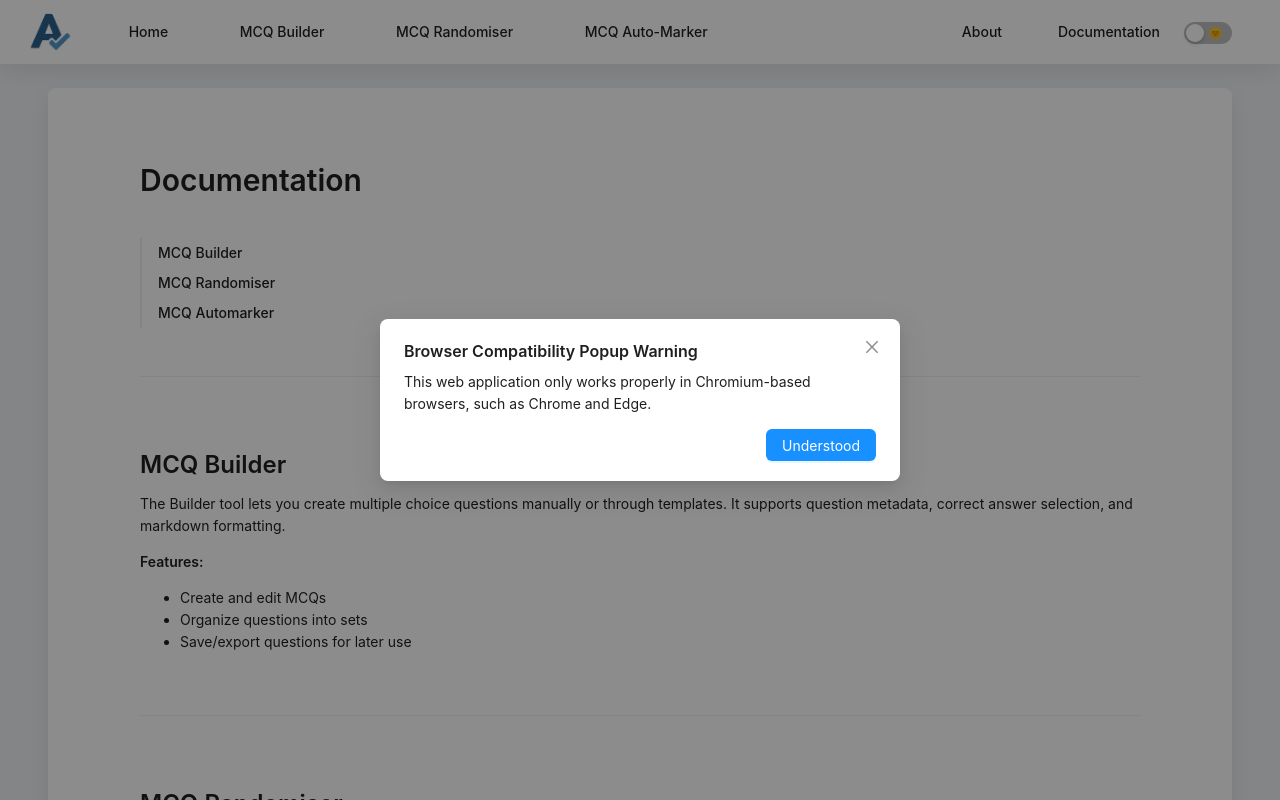
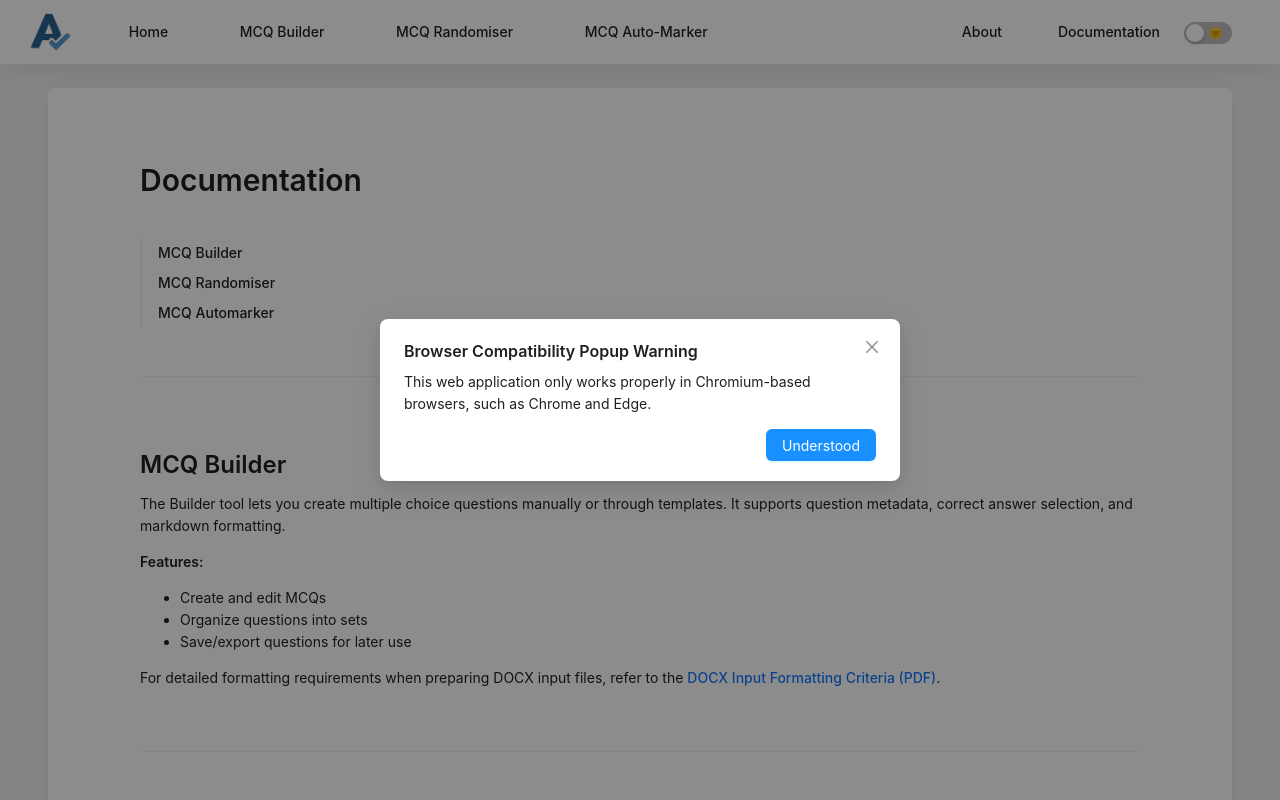
Before and after one commit to uoa-compsci399-2025-s1/capstone-project-2025-s1-team-11, a React (Vite) app in the folder client/: page /documentation in a window 1280 px wide. Shown: the top 800 px of the page. Built offline with nearby package versions, Linux system fonts and the light colour scheme.

Commit message:
Add DOCX formatting PDF and update documentation link

```diff
--- a/client/src/pages/documentation.jsx
+++ b/client/src/pages/documentation.jsx
@@ -29,6 +29,12 @@ const DocumentationPage = () => {
               <li>Organize questions into sets</li>
               <li>Save/export questions for later use</li>
             </ul>
+            <Paragraph>
+              For detailed formatting requirements when preparing DOCX input files, refer to the{" "}
+              <a href="/docs/DOCX_Input_Formatting_Criteria.pdf" target="_blank" rel="noopener noreferrer">
+                DOCX Input Formatting Criteria (PDF)
+              </a>.
+            </Paragraph>
           </section>
 
           <Divider />
```
Also changed, not shown: 1 other file (tests, documents, lock files or other folders).
